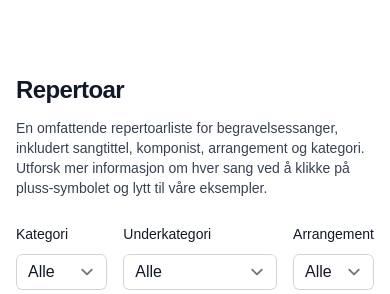
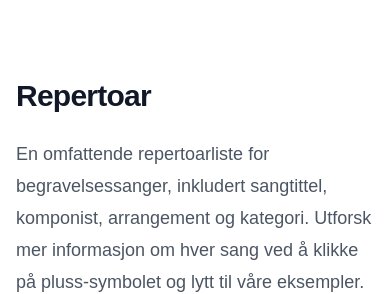
Before and after one commit to Emily-Nilsen/sangibegravelse, a Next.js app: page /repertoar in a window 390 px wide. Shown: the part 554-848 px from the top of the page. Built offline with nearby package versions, Linux system fonts and the light colour scheme; a web font is replaced by a local one.

Commit message:
edit layout on mobile

```diff
--- a/src/components/RepertoarToggle.jsx
+++ b/src/components/RepertoarToggle.jsx
@@ -78,7 +78,7 @@ export function RepertoarToggle() {
       <div className="px-4 py-24 sm:px-6 lg:px-8 sm:py-32">
         <div>
           <div className="max-w-2xl lg:flex-auto">
-            <h1 className="text-2xl font-bold leading-10 tracking-tight text-gray-900 sm:text-3xl">
+            <h1 className="mt-2 text-3xl font-bold tracking-tight text-gray-900 sm:text-4xl">
               Repertoar
             </h1>
             <motion.p
@@ -89,7 +89,7 @@ export function RepertoarToggle() {
                 duration: 1,
                 type: 'fade',
               }}
-              className="mt-2 text-sm text-gray-700 sm:mt-6 sm:text-base sm:leading-8"
+              className="mt-6 text-lg leading-8 text-gray-600"
             >
               En omfattende repertoarliste for begravelsessanger, inkludert
               sangtittel, komponist, arrangement og kategori. Utforsk mer
@@ -98,7 +98,7 @@ export function RepertoarToggle() {
             </motion.p>
           </div>
           {/* Filter controls */}
-          <div className="pt-6 sm:pt-8 sm:pb-4">
+          <div className="pt-12 sm:pb-4">
             <div className="flex items-center space-x-4 text-sm">
               <div>
                 <label
@@ -393,7 +393,8 @@ export function RepertoarToggle() {
                                   </div>
                                 ))}
                               </p>
-                              <div className="p-8 mt-6 overflow-hidden rounded-lg bg-amber-50/70 w-fit">
+                              {sang.lyrics && (
+                                <div className="p-8 mt-6 mb-2 overflow-hidden rounded-lg bg-amber-50/70 w-fit">
                                   <p className="max-w-lg text-sm font-medium leading-7 text-gray-600 ">
                                     {sang.lyrics.map((line, i) => (
                                       <div className="mt-0" key={i}>
@@ -402,6 +403,7 @@ export function RepertoarToggle() {
                                     ))}
                                   </p>
                                 </div>
+                              )}
                               <div className="pt-6">
                                 <p className="text-sm font-semibold text-gray-900">
                                   Underkategori
@@ -438,7 +440,7 @@ export function RepertoarToggle() {
                             </div>
                             <div
                               aria-hidden="true"
-                              className="relative overflow-hidden rounded-lg sm:hidden"
+                              className="relative mt-2 mb-10 overflow-hidden rounded-lg sm:hidden"
                             >
                               <Image
                                 src={sang.mobile}
```
Also changed, not shown: src/lib/data.json. Lines whose indentation alone changed are shown as unchanged.
